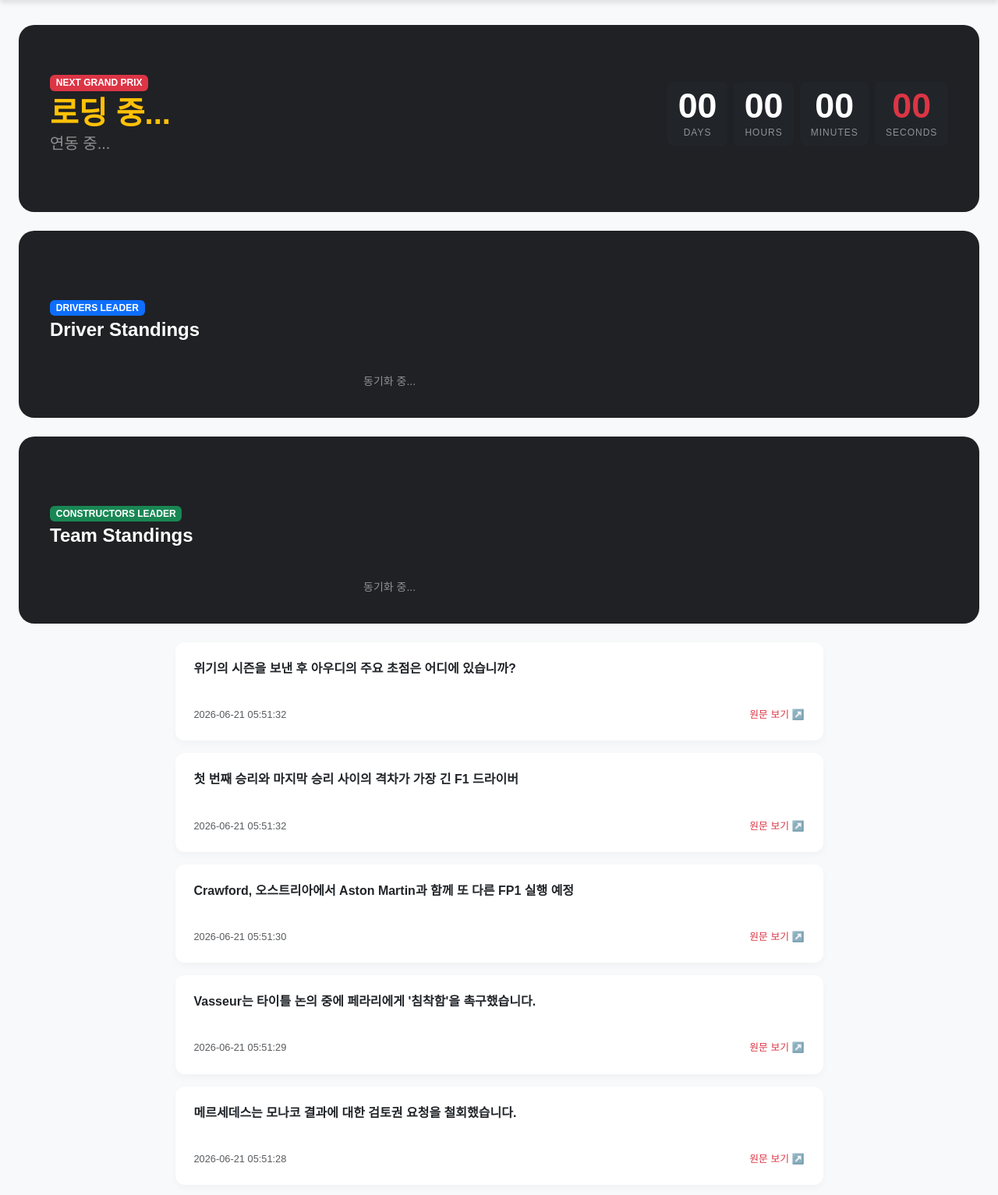
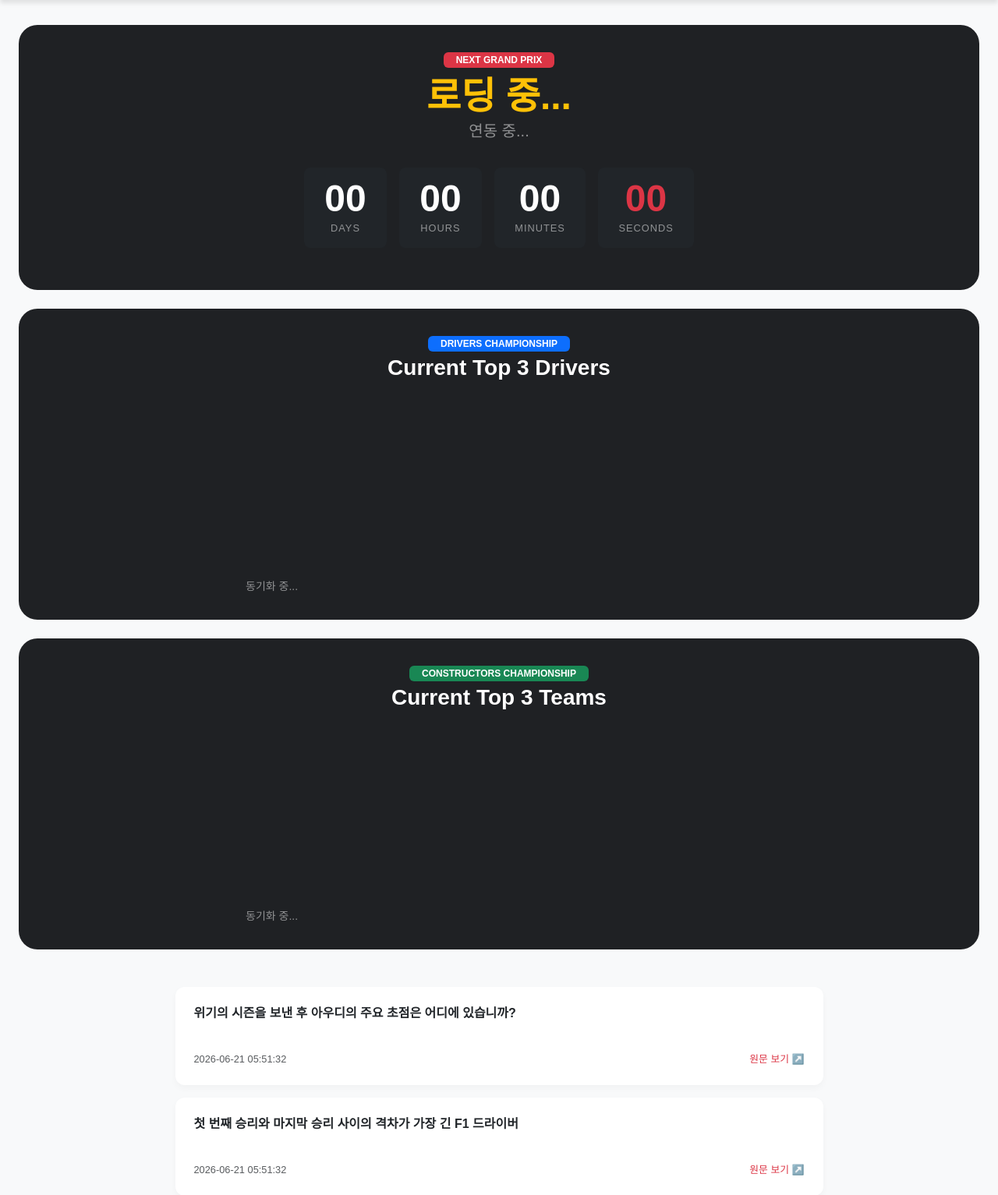
Before and after one commit to comp0604/f1aggregator, a Flask app: page / in a window 1280 px wide. Shown: the part 96-1629 px from the top of the page at 78% size. Run offline with Flask 3, Linux system fonts and the light colour scheme; data comes from the database, SQL or seed files in the repository.

Commit message:
시상대 정중앙 정렬 및 포디움 내 사진 2배 대형 확대 적용

```diff
--- a/templates/index.html
+++ b/templates/index.html
@@ -12,24 +12,24 @@
         .f1-logo { color: white; text-decoration: none; transition: opacity 0.2s; }
         .f1-logo:hover { opacity: 0.8; color: white; }
 
-        /* 🏎️ 횡폭 가득 + 높이가 확장된 슬림 대시보드 행(Row) */
+        /* 🏎️ 시상대 강조를 위해 높이를 확장한 대형 대시보드 행(Row) */
         .dashboard-row-card {
             position: relative;
             background-color: #1f2124;
             border: none;
-            border-radius: 20px;
+            border-radius: 24px;
             color: white;
             cursor: pointer;
             transition: transform 0.2s, box-shadow 0.2s;
-            min-height: 240px; /* 💥 포디움 배치를 위해 높이를 든든하게 늘림 */
+            min-height: 340px; /* 💥 대형 사진과 시상대 공간 확보를 위해 높이 확대 */
             overflow: hidden;
-            padding: 1.5rem 2.5rem !important;
+            padding: 2rem !important;
             margin-bottom: 1.5rem;
             width: 100%;
         }
         .dashboard-row-card:hover {
             transform: translateY(-4px);
-            box-shadow: 0 10px 25px rgba(225, 6, 0, 0.2);
+            box-shadow: 0 10px 25px rgba(225, 6, 0, 0.22);
         }
 
         /* 🌌 배경 분위기용 블러 레이어 */
@@ -40,7 +40,7 @@
             background-image: var(--bg-image, none);
             background-size: cover;
             background-position: center;
-            filter: blur(18px) brightness(0.22); /* 블러를 더 주어 전면 포디움 강조 */
+            filter: blur(20px) brightness(0.2); /* 어둡기를 조절하여 전면 화질 부각 */
             transform: scale(1.1);
             z-index: 0;
             transition: background-image 0.5s ease-in-out;
@@ -51,87 +51,87 @@
             z-index: 1;
         }
 
-        /* 가로 정렬 컨테이너 */
+        /* 🎯 정보를 완벽하게 정중앙으로 모으는 웰메이드 컨테이너 */
         .row-content {
             display: flex;
+            flex-direction: column;
             align-items: center;
-            justify-content: space-between;
+            justify-content: center;
             width: 100%;
-            flex-wrap: wrap;
+            text-align: center;
             gap: 1.5rem;
         }
 
         /* ⏰ 타이머 디자인 */
-        .timer-num { font-size: 2.8rem !important; font-weight: 800; line-height: 1; }
-        .timer-label { font-size: 0.75rem; letter-spacing: 1px; margin-top: 3px; }
+        .timer-num { font-size: 3rem !important; font-weight: 800; line-height: 1; }
+        .timer-label { font-size: 0.8rem; letter-spacing: 1px; margin-top: 4px; }
 
-        /* 🏆 계단식 포디움(Podium) 컨테이너 설정 */
+        /* 🏛️ 정중앙 세로 바닥 정렬 시상대 컨테이너 */
         .rank-container {
-            flex-grow: 1;
-            max-width: 750px;
+            width: 100%;
+            max-width: 650px;
             display: flex;
             gap: 15px;
-            align-items: flex-end; /* 💥 바닥 정렬을 통해 계단 효과 구현 */
-            height: 180px; /* 포디움 기둥들이 솟아오를 총 높이 기준 */
+            align-items: flex-end; /* 계단식 바닥 정렬 */
+            height: 250px; /* 시상대 총 높이 지정 */
+            margin: 0 auto; /* 💥 가로 정중앙 배치 */
         }
 
-        /* 🏛️ 포디움 개별 계단 공통 스타일 */
+        /* 시상대 개별 기둥 디자인 */
         .podium-step {
-            background-color: rgba(255, 255, 255, 0.07);
-            border-radius: 12px 12px 6px 6px;
-            padding: 10px;
+            background-color: rgba(255, 255, 255, 0.08);
+            border-radius: 16px 16px 8px 8px;
+            padding: 15px 10px;
             text-align: center;
             display: flex;
             flex-direction: column;
             align-items: center;
-            justify-content: flex-end; /* 텍스트가 바닥부터 차오르도록 세팅 */
+            justify-content: flex-start; /* 💥 사진이 기둥 맨 위로 오도록 정렬 */
             flex: 1;
             position: relative;
-            box-shadow: 0 4px 15px rgba(0,0,0,0.2);
+            box-shadow: 0 6px 20px rgba(0,0,0,0.3);
         }
 
-        /* 🥇 1등석: 가장 높고 화려하게 */
+        /* 포디움 등수별 기둥 높이 계단식 밸런스 */
         .podium-1 {
-            height: 100%;
-            background: linear-gradient(to top, rgba(255, 215, 0, 0.15), rgba(255, 215, 0, 0.05));
-            border: 1px solid rgba(255, 215, 0, 0.35);
+            height: 100%; /* 250px 전체 차지 */
+            background: linear-gradient(to top, rgba(255, 215, 0, 0.18), rgba(255, 215, 0, 0.04));
+            border: 1px solid rgba(255, 215, 0, 0.4);
         }
-        /* 🥈 2등석: 중간 높이 */
         .podium-2 {
-            height: 78%;
-            background: linear-gradient(to top, rgba(192, 192, 192, 0.12), rgba(192, 192, 192, 0.03));
-            border: 1px solid rgba(192, 192, 192, 0.25);
+            height: 82%;
+            background: linear-gradient(to top, rgba(192, 192, 192, 0.14), rgba(192, 192, 192, 0.03));
+            border: 1px solid rgba(192, 192, 192, 0.28);
         }
-        /* 🥉 3등석: 가장 낮게 */
         .podium-3 {
-            height: 62%;
-            background: linear-gradient(to top, rgba(205, 127, 50, 0.1), rgba(205, 127, 50, 0.02));
-            border: 1px solid rgba(205, 127, 50, 0.2);
+            height: 70%;
+            background: linear-gradient(to top, rgba(205, 127, 50, 0.12), rgba(205, 127, 50, 0.02));
+            border: 1px solid rgba(205, 127, 50, 0.22);
         }
 
-        /* 📸 포디움 위 선명한 탑3 프로필 이미지 스펙 */
+        /* 📸 압도적으로 커진 시상대 위 리얼 사진 (52px -> 90px 변경) */
         .podium-img {
-            width: 52px;
-            height: 52px;
+            width: 90px;
+            height: 90px;
             border-radius: 50%;
             object-fit: cover;
             object-position: center 15%;
-            margin-bottom: 6px;
-            border: 2px solid rgba(255, 255, 255, 0.4);
-            box-shadow: 0 4px 8px rgba(0,0,0,0.3);
+            margin-bottom: 8px;
+            border: 3px solid rgba(255, 255, 255, 0.45);
+            box-shadow: 0 6px 12px rgba(0,0,0,0.4);
             background-color: white;
-            display: none; /* 이미지 로드 전 임시 숨김 */
+            display: none;
         }
-        /* 팀 로고 전용 둥근 사각형 프레임 */
+        /* 팀 로고용 프레임 라운드 커스텀 */
         .team-step .podium-img {
-            border-radius: 8px;
+            border-radius: 14px;
             object-fit: contain;
-            padding: 4px;
+            padding: 8px;
         }
 
-        .podium-rank { font-size: 1.3rem; margin-bottom: 2px; }
-        .podium-name { font-size: 0.95rem; font-weight: bold; word-break: keep-all; margin-bottom: 1px; }
-        .podium-pts { font-size: 0.85rem; font-weight: normal; opacity: 0.85; }
+        .podium-rank { font-size: 1.4rem; margin-bottom: 4px; line-height: 1; }
+        .podium-name { font-size: 1rem; font-weight: bold; word-break: keep-all; margin-bottom: 2px; }
+        .podium-pts { font-size: 0.85rem; opacity: 0.85; font-weight: 500; }
 
         /* 하단 뉴스 영역 */
         .news-card { border: none; border-radius: 12px; box-shadow: 0 4px 10px rgba(0,0,0,0.03); }
@@ -150,44 +150,44 @@
         </div>
     </header>
 
-    <div class="container-fluid px-4 mb-4">
+    <div class="container-fluid px-4 mb-5">
 
         <div id="card-race" class="card dashboard-row-card" onclick="location.href='/calendar'">
-            <div class="row-content" style="min-height: 180px;">
+            <div class="row-content">
                 <div>
-                    <span class="badge bg-danger mb-1">NEXT GRAND PRIX</span>
-                    <h2 id="dash-race-name" class="display-6 fw-bold text-warning m-0">로딩 중...</h2>
+                    <span class="badge bg-danger px-3 py-1.5 mb-2">NEXT GRAND PRIX</span>
+                    <h1 id="dash-race-name" class="display-5 fw-bold text-warning m-0">로딩 중...</h1>
                     <p id="dash-race-circuit" class="fs-5 text-white-50 m-0">연동 중...</p>
                 </div>
-                <div class="d-flex gap-2 text-center" style="min-width: 360px;">
-                    <div class="bg-dark p-2 rounded-3 flex-fill"><div id="d-day" class="timer-num">00</div><div class="timer-label text-white-50">DAYS</div></div>
-                    <div class="bg-dark p-2 rounded-3 flex-fill"><div id="d-hour" class="timer-num">00</div><div class="timer-label text-white-50">HOURS</div></div>
-                    <div class="bg-dark p-2 rounded-3 flex-fill"><div id="d-min" class="timer-num">00</div><div class="timer-label text-white-50">MINUTES</div></div>
-                    <div class="bg-dark p-2 rounded-3 flex-fill"><div id="d-sec" class="timer-num text-danger">00</div><div class="timer-label text-white-50">SECONDS</div></div>
+                <div class="d-flex gap-3 text-center mt-2" style="max-width: 500px; width: 100%;">
+                    <div class="bg-dark p-3 rounded-3 flex-fill"><div id="d-day" class="timer-num">00</div><div class="timer-label text-white-50">DAYS</div></div>
+                    <div class="bg-dark p-3 rounded-3 flex-fill"><div id="d-hour" class="timer-num">00</div><div class="timer-label text-white-50">HOURS</div></div>
+                    <div class="bg-dark p-3 rounded-3 flex-fill"><div id="d-min" class="timer-num">00</div><div class="timer-label text-white-50">MINUTES</div></div>
+                    <div class="bg-dark p-3 rounded-3 flex-fill"><div id="d-sec" class="timer-num text-danger">00</div><div class="timer-label text-white-50">SECONDS</div></div>
                 </div>
             </div>
         </div>
 
         <div id="card-driver" class="card dashboard-row-card" onclick="location.href='/standings'">
             <div class="row-content">
-                <div style="min-width: 160px;">
-                    <span class="badge bg-primary mb-1">DRIVERS LEADER</span>
-                    <h4 class="fw-bold text-white m-0">Driver Standings</h4>
+                <div>
+                    <span class="badge bg-primary px-3 py-1.5 mb-1">DRIVERS CHAMPIONSHIP</span>
+                    <h3 class="fw-bold text-white m-0">Current Top 3 Drivers</h3>
                 </div>
                 <div id="dash-drivers-box" class="rank-container">
-                    <div class="text-white-50 small">동기화 중...</div>
+                    <div class="text-white-50 small mt-5">동기화 중...</div>
                 </div>
             </div>
         </div>
 
         <div id="card-team" class="card dashboard-row-card" onclick="location.href='/standings'">
             <div class="row-content">
-                <div style="min-width: 160px;">
-                    <span class="badge bg-success mb-1">CONSTRUCTORS LEADER</span>
-                    <h4 class="fw-bold text-white m-0">Team Standings</h4>
+                <div>
+                    <span class="badge bg-success px-3 py-1.5 mb-1">CONSTRUCTORS CHAMPIONSHIP</span>
+                    <h3 class="fw-bold text-white m-0">Current Top 3 Teams</h3>
                 </div>
                 <div id="dash-teams-box" class="rank-container">
-                    <div class="text-white-50 small">동기화 중...</div>
+                    <div class="text-white-50 small mt-5">동기화 중...</div>
                 </div>
             </div>
         </div>
@@ -241,7 +241,6 @@
             const driversUrl = "https://api.jolpi.ca/ergast/f1/current/driverStandings.json";
             const teamsUrl = "https://api.jolpi.ca/ergast/f1/current/constructorStandings.json";
 
-            // 1. 블러 처리 배경용 위키피디아 로더
             function fetchWikiImage(wikiUrl, elementId) {
                 if (!wikiUrl) return;
                 const pageTitle = wikiUrl.split('/wiki/')[1];
@@ -257,7 +256,6 @@
                     }).catch(err => console.error(err));
             }
 
-            // 2. 💥 포디움 내부 개별 정밀 이미지 로더
             function fetchPodiumImage(wikiUrl, imgElementId) {
                 if (!wikiUrl) return;
                 const pageTitle = wikiUrl.split('/wiki/')[1];
@@ -313,28 +311,28 @@
                 if (d2) {
                     html += `
                         <div class="podium-step podium-2">
+                            <img id="driver-img-2" class="podium-img" src="" alt="2nd">
                             <div class="podium-rank">🥈</div>
-                            <img id="driver-img-2" class="podium-img" src="" alt="2nd">
                             <div class="podium-name">${d2.Driver.familyName}</div>
-                            <div class="podium-pts text-warning">${d2.points} P</div>
+                            <div class="podium-pts text-warning">${d2.points} PTS</div>
                         </div>`;
                 }
                 if (d1) {
                     html += `
                         <div class="podium-step podium-1">
+                            <img id="driver-img-1" class="podium-img" src="" alt="1st">
                             <div class="podium-rank">🥇</div>
-                            <img id="driver-img-1" class="podium-img" src="" alt="1st">
                             <div class="podium-name">${d1.Driver.givenName} ${d1.Driver.familyName}</div>
-                            <div class="podium-pts text-warning">${d1.points} P</div>
+                            <div class="podium-pts text-warning">${d1.points} PTS</div>
                         </div>`;
                 }
                 if (d3) {
                     html += `
                         <div class="podium-step podium-3">
+                            <img id="driver-img-3" class="podium-img" src="" alt="3rd">
                             <div class="podium-rank">🥉</div>
-                            <img id="driver-img-3" class="podium-img" src="" alt="3rd">
                             <div class="podium-name">${d3.Driver.familyName}</div>
-                            <div class="podium-pts text-warning">${d3.points} P</div>
+                            <div class="podium-pts text-warning">${d3.points} PTS</div>
                         </div>`;
                 }
                 document.getElementById("dash-drivers-box").innerHTML = html;
@@ -355,28 +353,28 @@
                 if (t2) {
                     html += `
                         <div class="podium-step podium-2 team-step">
+                            <img id="team-img-2" class="podium-img" src="" alt="2nd">
                             <div class="podium-rank">🥈</div>
-                            <img id="team-img-2" class="podium-img" src="" alt="2nd">
                             <div class="podium-name">${t2.Constructor.name.split(" ")[0]}</div>
-                            <div class="podium-pts text-success">${t2.points} P</div>
+                            <div class="podium-pts text-success">${t2.points} PTS</div>
                         </div>`;
                 }
                 if (t1) {
                     html += `
                         <div class="podium-step podium-1 team-step">
+                            <img id="team-img-1" class="podium-img" src="" alt="1st">
                             <div class="podium-rank">🥇</div>
-                            <img id="team-img-1" class="podium-img" src="" alt="1st">
                             <div class="podium-name">${t1.Constructor.name}</div>
-                            <div class="podium-pts text-success">${t1.points} P</div>
+                            <div class="podium-pts text-success">${t1.points} PTS</div>
                         </div>`;
                 }
                 if (t3) {
                     html += `
                         <div class="podium-step podium-3 team-step">
+                            <img id="team-img-3" class="podium-img" src="" alt="3rd">
                             <div class="podium-rank">🥉</div>
-                            <img id="team-img-3" class="podium-img" src="" alt="3rd">
                             <div class="podium-name">${t3.Constructor.name.split(" ")[0]}</div>
-                            <div class="podium-pts text-success">${t3.points} P</div>
+                            <div class="podium-pts text-success">${t3.points} PTS</div>
                         </div>`;
                 }
                 document.getElementById("dash-teams-box").innerHTML = html;
```
